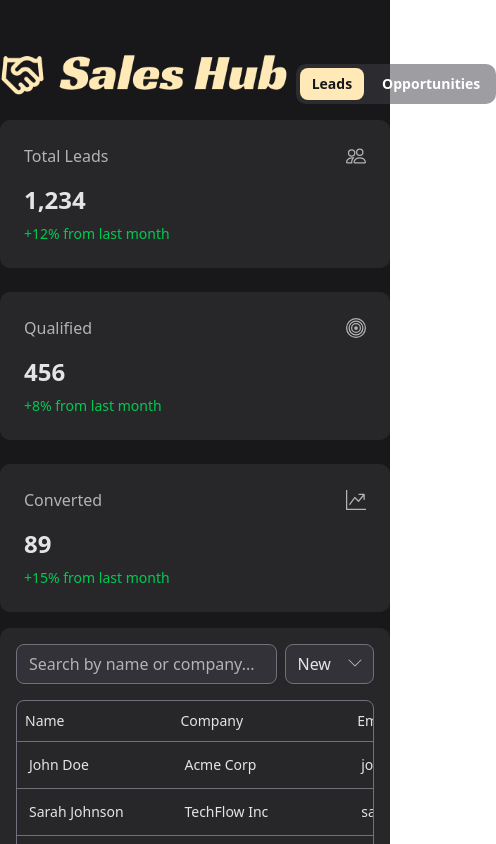
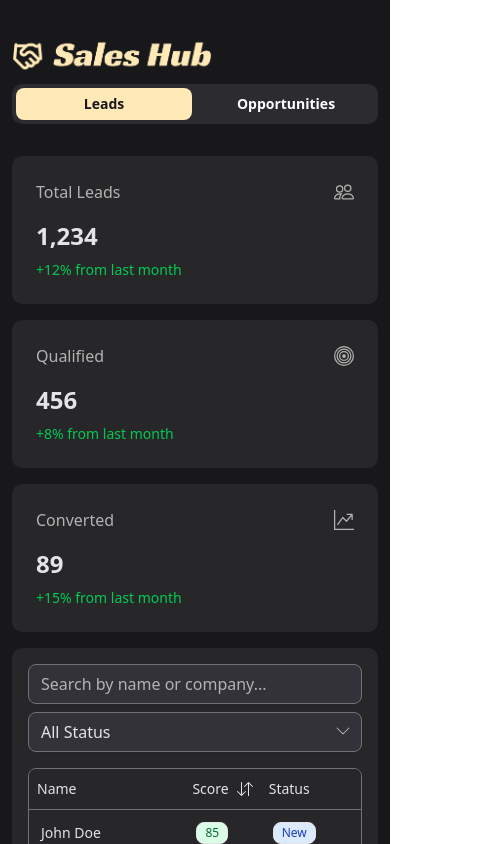
Before and after one commit to JefteMedeiros/coverpin-assessment, a React (Vite) app: page / in a window 390 px wide. Shown: the top 844 px of the page, 496 px wide, since content can reach past the window. Built offline with nearby package versions, Linux system fonts and the light colour scheme.

Commit message:
feat: responsive design

```diff
--- a/src/App.tsx
+++ b/src/App.tsx
@@ -6,7 +6,7 @@ import { StatsCards } from "./components/stats-cards";
 function App() {
 	return (
 		<div className="bg-zinc-900 min-h-screen w-full">
-			<div className="max-w-7xl mx-auto py-10 space-y-4">
+			<div className="max-w-7xl mx-auto py-10 pt-0 space-y-4 p-3">
 				<Header />
 				<StatsCards />
 				<div className="p-4 bg-zinc-800 space-y-4 rounded-lg">
--- a/src/components/convert-lead-dialog.tsx
+++ b/src/components/convert-lead-dialog.tsx
@@ -63,7 +63,7 @@ export function ConvertLeadDialog({ lead, onConvert }: ConvertLeadDialogProps) {
 
 	const handleSubmit = async (e: React.FormEvent) => {
 		e.preventDefault();
-		e.stopPropagation(); // Prevent event bubbling to parent form
+		e.stopPropagation();
 
 		const validationErrors = validateConvertForm(formData);
 
--- a/src/components/header.tsx
+++ b/src/components/header.tsx
@@ -2,8 +2,8 @@ import LeadTabs from "./lead-tabs";
 
 export function Header() {
 	return (
-		<header className="flex items-end gap-2 justify-between">
-			<img className="w-[288px] h-16" src="./sales-hub.png" alt="Coverpin" />
+		<header className="sticky md:static bg-zinc-900 py-8 z-10 md:pt-10 pb-4 top-0 left-0 w-full flex items-start md:items-end flex-col md:flex-row gap-2 justify-between">
+			<img className="w-[200px] md:w-[288px]" src="./sales-hub.png" alt="Coverpin" />
 			<LeadTabs />
 		</header>
 	);
--- a/src/components/lead-filters.tsx
+++ b/src/components/lead-filters.tsx
@@ -5,19 +5,23 @@ import { Option, Select, SelectContent, SelectTrigger } from "./ui/select";
 
 export function LeadFilters() {
   const values = Object.values(LeadStatus);
+  const ALL_STATUS = "All Status";
 
-	const [selected, setSelected] = useState(values[0]);
+  const [selected, setSelected] = useState(ALL_STATUS);
 
   const _handleSelect = (value: unknown) => {
-		setSelected(value as LeadStatus);
+    setSelected(value as LeadStatus | typeof ALL_STATUS);
   };
 
   return (
-		<div className="flex items-center w-full gap-2">
-			<Input className="max-w-3/4" placeholder="Search by name or company..." />
+    <div className="flex flex-col md:flex-row items-center w-full gap-2">
+      <Input className="w-full md:max-w-3/4" placeholder="Search by name or company..." />
       <Select value={selected} onChange={_handleSelect}>
-				<SelectTrigger className="max-w-1/4">{selected}</SelectTrigger>
+        <SelectTrigger className="w-full md:max-w-1/4">{selected}</SelectTrigger>
         <SelectContent>
+          <Option key={ALL_STATUS} value={ALL_STATUS}>
+            {ALL_STATUS}
+          </Option>
           {values.map((value) => (
             <Option key={value} value={value}>
               {value}
--- a/src/components/lead-tabs.tsx
+++ b/src/components/lead-tabs.tsx
@@ -11,13 +11,13 @@ const categories = [
 
 export default function LeadTabs() {
   return (
-    <div className="w-fit">
+    <div className="w-full md:w-fit">
       <TabGroup>
         <TabList className="flex gap-1.5 p-1 bg-zinc-700/50 rounded-lg">
           {categories.map(({ name }) => (
             <Tab
               key={name}
-              className="rounded-md px-3 py-1 text-sm/6 font-semibold text-white focus:not-data-focus:outline-none data-focus:outline data-focus:outline-white data-hover:bg-white/5 data-selected:bg-primary data-selected:text-zinc-900 data-selected:data-hover:bg-primary/90"
+              className="rounded-md w-full px-3 py-1 text-sm/6 font-semibold text-white focus:not-data-focus:outline-none data-focus:outline data-focus:outline-white data-hover:bg-white/5 data-selected:bg-primary data-selected:text-zinc-900 data-selected:data-hover:bg-primary/90"
             >
               {name}
             </Tab>
--- a/src/components/leads-table.tsx
+++ b/src/components/leads-table.tsx
@@ -25,14 +25,14 @@ export function LeadsTable() {
 
 	return (
 		<>
-			<div className="rounded-md border border-zinc-500 bg-zinc-800">
+			<div className="rounded-md border border-zinc-500 bg-zinc-800 overflow-auto max-h-[500px] md:max-h-none">
 				<Table>
 					<TableHeader>
 						<TableRow>
 							<TableHead>Name</TableHead>
-							<TableHead>Company</TableHead>
-							<TableHead>Email</TableHead>
-							<TableHead>Source</TableHead>
+							<TableHead className="hidden md:table-cell">Company</TableHead>
+							<TableHead className="hidden md:table-cell">Email</TableHead>
+							<TableHead className="hidden md:table-cell">Source</TableHead>
 							<TableHead className="flex items-center gap-2">
 								Score
 								<button type="button">
@@ -51,9 +51,9 @@ export function LeadsTable() {
 								onClick={() => handleLeadClick(lead as Lead)}
 							>
 								<TableCell>{lead.name}</TableCell>
-								<TableCell>{lead.company}</TableCell>
-								<TableCell>{lead.email}</TableCell>
-								<TableCell>
+								<TableCell className="hidden md:table-cell">{lead.company}</TableCell>
+								<TableCell className="hidden md:table-cell">{lead.email}</TableCell>
+								<TableCell className="hidden md:table-cell">
 									<Badge variant="outline">{lead.source}</Badge>
 								</TableCell>
 								<TableCell>
--- a/src/components/stats-cards.tsx
+++ b/src/components/stats-cards.tsx
@@ -7,7 +7,7 @@ import { StatsCard } from "./ui/stats-card";
 
 export function StatsCards() {
 	return (
-		<div className="grid grid-cols-1 md:grid-cols-3 gap-6">
+		<div className="grid grid-cols-1 md:grid-cols-3 gap-4 md:gap-6">
 			<StatsCard
 				title="Total Leads"
 				value="1,234"
--- a/src/components/ui/table.tsx
+++ b/src/components/ui/table.tsx
@@ -5,7 +5,7 @@ import { cn } from "@/utils/cn";
 
 function Table({ className, ...props }: React.ComponentProps<"table">) {
 	return (
-		<div data-slot="table-container" className="relative w-full overflow-x-auto">
+		<div data-slot="table-container" className="relative w-full">
 			<table
 				data-slot="table"
 				className={cn("w-full border-collapse caption-bottom text-sm", className)}
```
Lines whose indentation alone changed are shown as unchanged.
